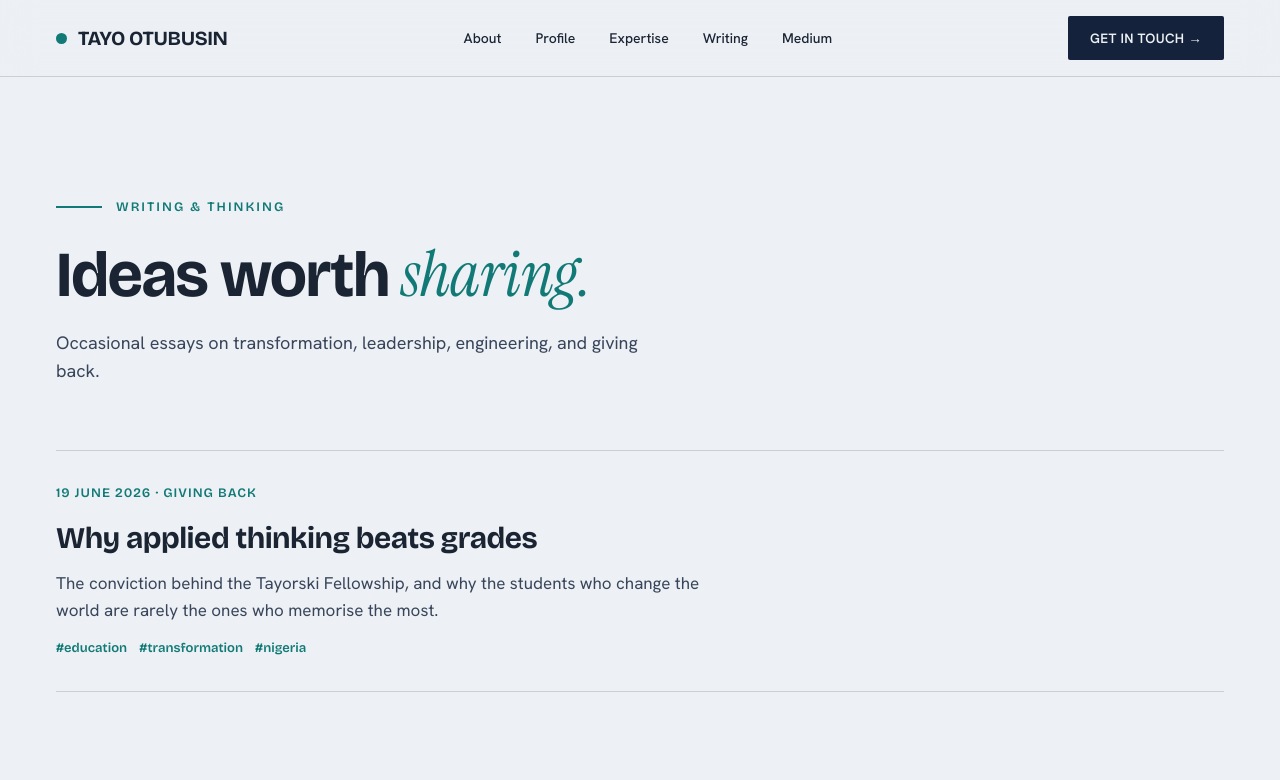
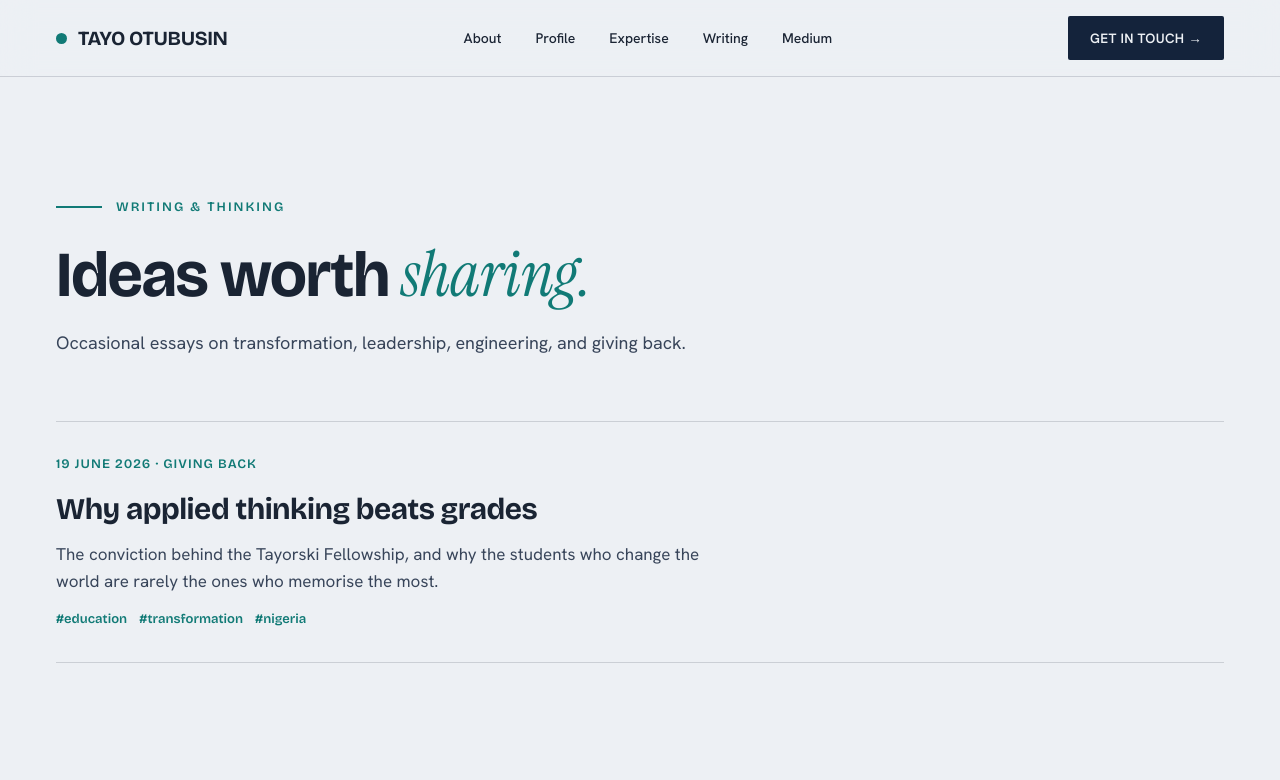
Before and after one commit to aotubusin/tayootubusin-site, an Eleventy site: page src/blog.njk in a window 1280 px wide. Shown: the top 780 px of the page. Built offline with nearby package versions, Linux system fonts and the light colour scheme; Eleventy itself is replaced by a stand-in of ours; files that its build step writes are made by us from their sources.

Commit message:
Update blog.njk

```diff
--- a/src/blog.njk
+++ b/src/blog.njk
@@ -8,7 +8,7 @@ permalink: /blog/index.html
   <div class="wrap">
     <div class="kicker">Writing &amp; thinking</div>
     <h2 class="big">Ideas worth <span class="serif">sharing.</span></h2>
-    <p class="lead-p">Occasional essays on transformation, leadership, engineering, and giving back.</p>
+    <p class="lead-p blog-intro">Occasional essays on transformation, leadership, engineering, and giving back.</p>
 
     <div class="blog-list">
       {% for post in collections.posts %}
```
